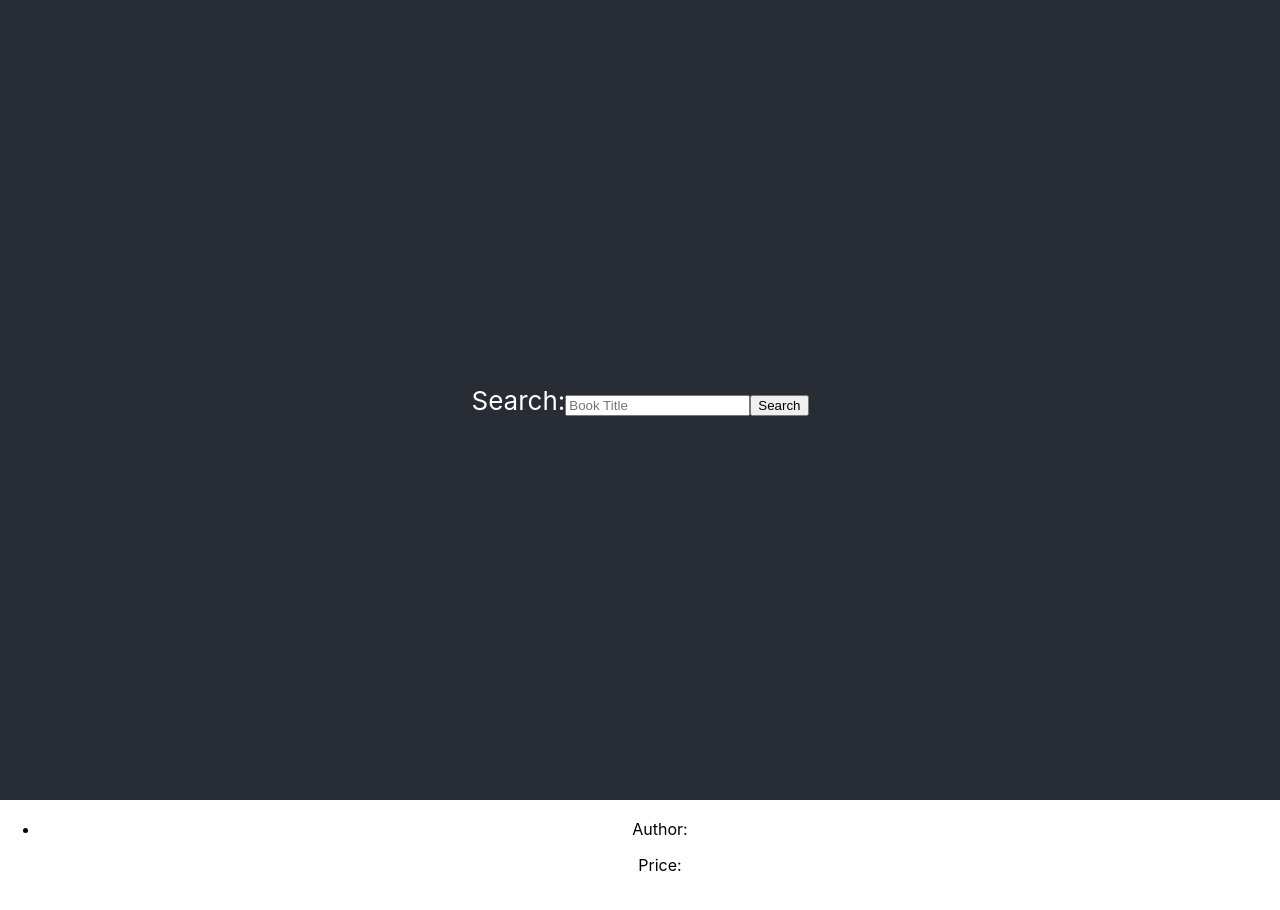
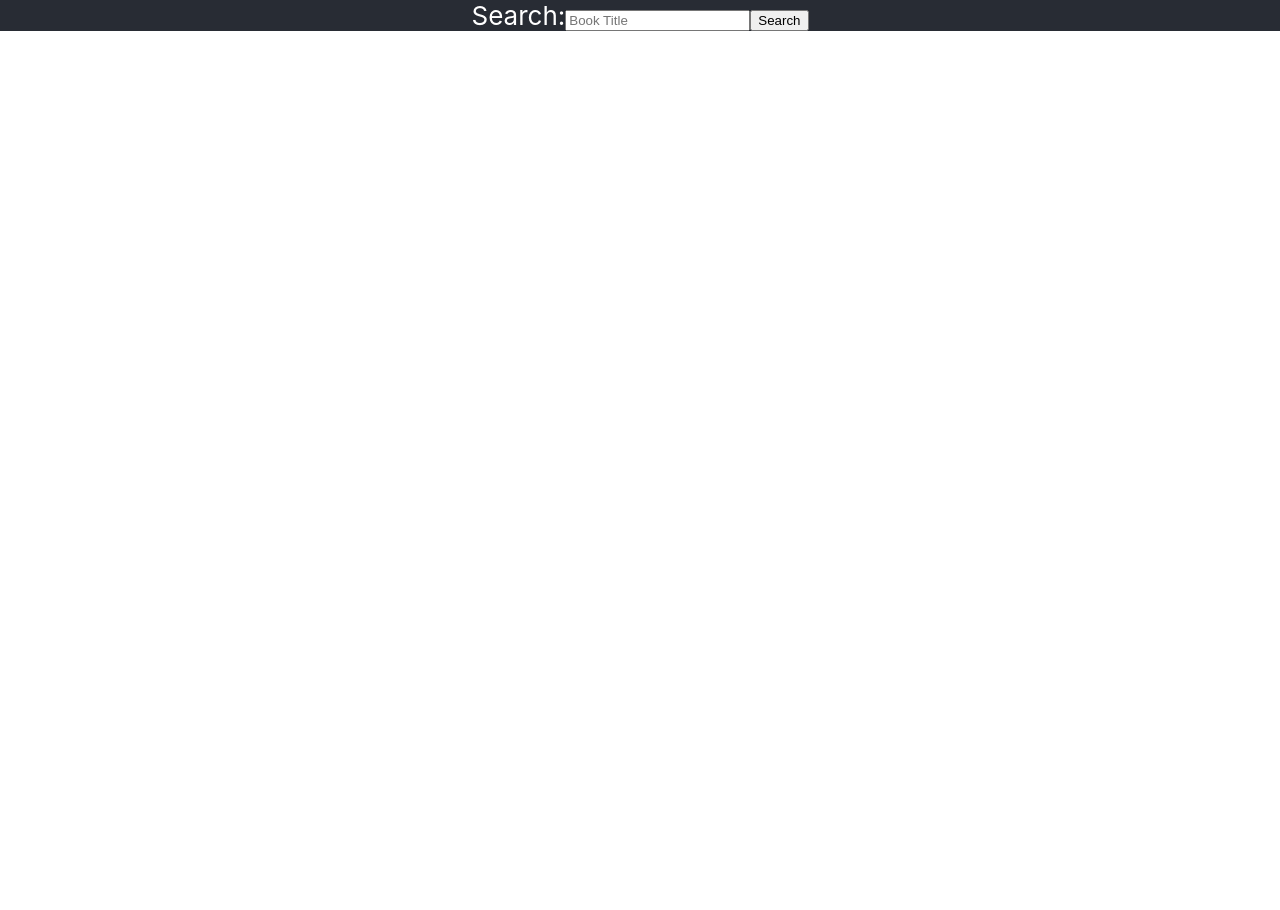
Before and after one commit to thinkful-ei-armadillo/jake-ali-booksearch, a React (Create React App) app in the folder booksearch/: page / in a window 1280 px wide. Shown: the top 910 px of the page. After the commit the page ends 800 px from the top, so only its background shows below. Built offline with nearby package versions, Linux system fonts and the light colour scheme.

Commit message:
search works

```diff
--- a/booksearch/src/App.css
+++ b/booksearch/src/App.css
@@ -10,7 +10,7 @@
 
 .App-header {
   background-color: #282c34;
-  min-height: 100vh;
+  min-height: 25%;
   display: flex;
   flex-direction: column;
   align-items: center;
--- a/booksearch/src/App.js
+++ b/booksearch/src/App.js
@@ -19,7 +19,7 @@ class App extends Component {
     super(props);
       this.state = {
       title: '',
-      results: ['placeholder'],
+      results: [],
       filterOption: null,
       error: null
     //   saleInfo": {
@@ -33,13 +33,13 @@ class App extends Component {
 
 
 
+
   searchTerm(word) {
     const url = `https://www.googleapis.com/books/v1/volumes?q=${word}&key=AIzaSyDU51la7XQeUPpOQJ55ue3seE2sfhzTlcg`;
     const options = {
       method: 'GET',
       headers: {
         "Content-Type": "application/json"
-        //"Authorization": "Bearer AIzaSyDU51la7XQeUPpOQJ55ue3seE2sfhzTlcg"
       }
     }
     fetch(url, options)
@@ -51,10 +51,9 @@ class App extends Component {
       })
       .then(res => res.json())
       .then(data => {
-        let newItems = data.items;
-        const newResults = this.state.results
-        this.props.setState({
-          results: [...newResults, newItems],
+        console.log(data);
+        this.setState({
+          results: data.items,
           error: null
         });
       })
@@ -71,7 +70,7 @@ class App extends Component {
       <div className="App">
         <header className="App-header" >
           <div className="Booksearch-bar">
-          <SearchBar searchTerm={this.searchTerm} />
+          <SearchBar searchTerm={(word) => this.searchTerm(word)} />
           </div>
           </header>
           <div className="Booksearch-filter">
--- a/booksearch/src/results.js
+++ b/booksearch/src/results.js
@@ -1,22 +1,23 @@
 import React, { Component } from "react";
-import App from "./App";
+
 
 class Results extends Component {
 
   resultsList() {
-      console.log('results', this.props.results)
+
    return this.props.results.map((book, key) => (
       <li>
-        <h3>{book.name}</h3>
-        <p>Author:{book.author}</p>
-        <p>Price:{book.price}</p>
-        <p>{book.review}</p>
-        <img href={book.image} />
+        <h3>{book.volumeInfo.title}</h3>
+        <p>Author:{book.volumeInfo.authors[0]}</p>
+        <p>Price:{book.saleInfo.saleability}</p>
+        <p>{book.volumeInfo.subtitle}</p>
+        <img src={book.volumeInfo.imageLinks} alt="thumbnail" />
       </li>
     ));
   };
 
   render() {
+    console.log('results', this.props.results)
     return (
       <div>
         <ul>{this.resultsList()}</ul>
```
